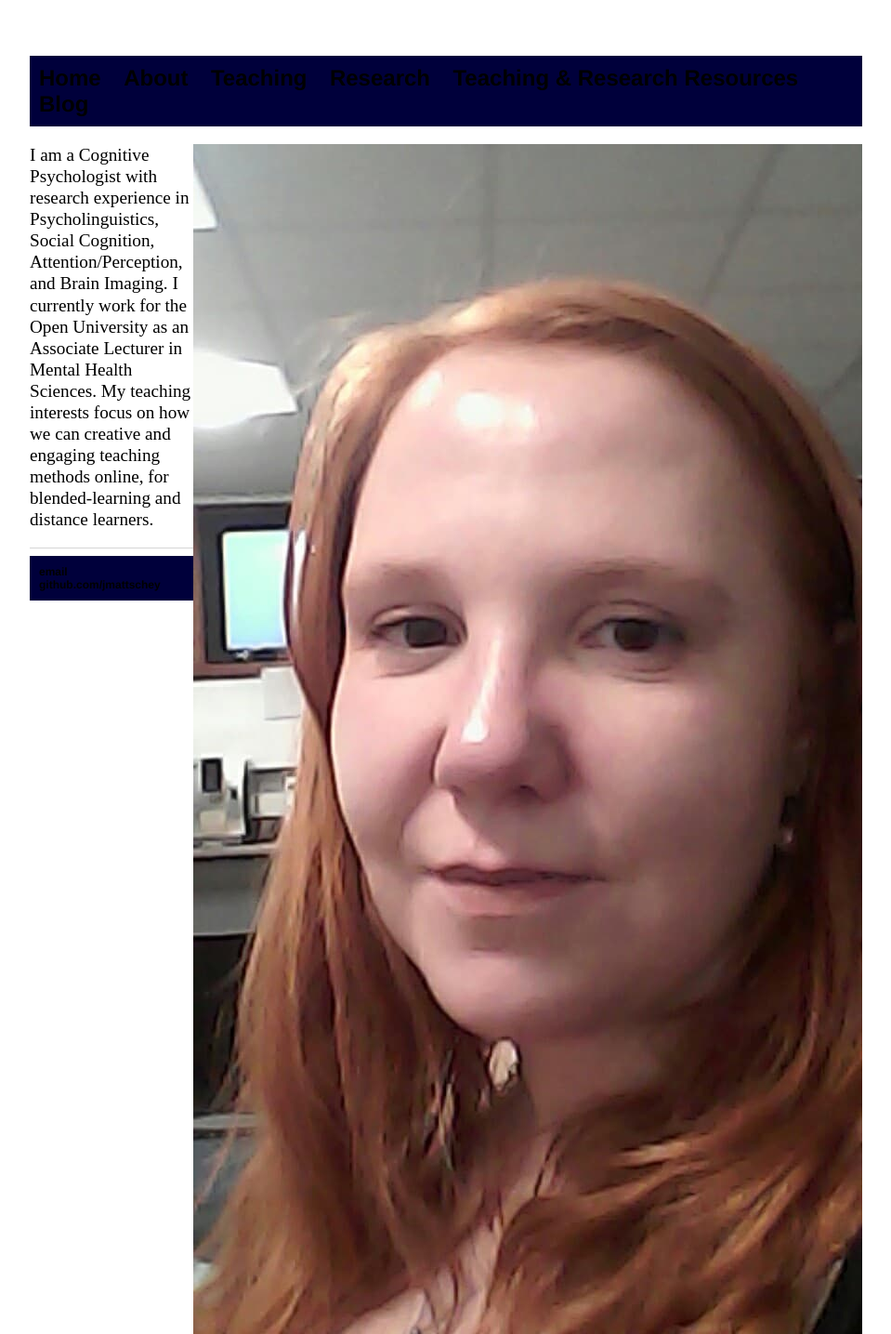
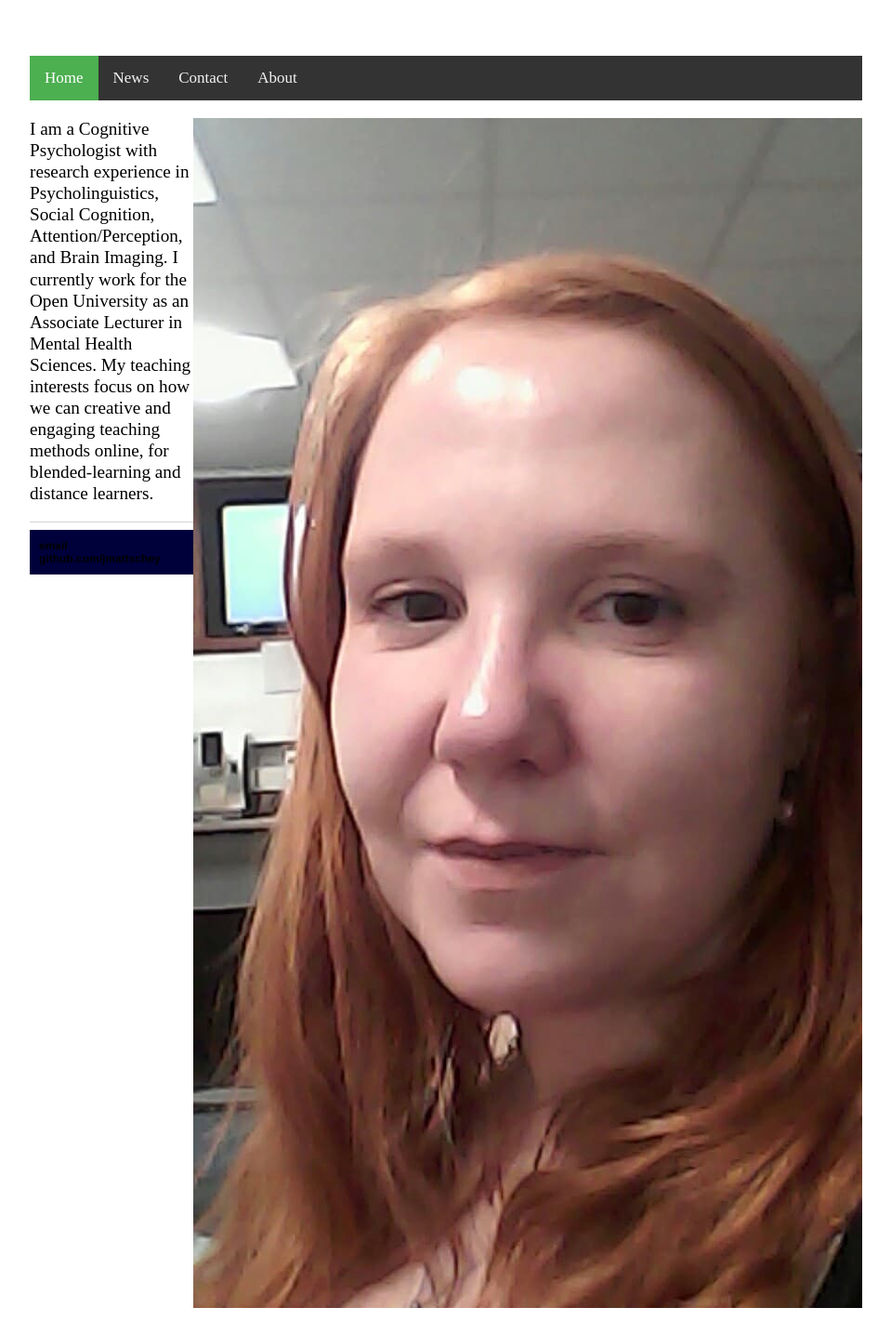
Before and after one commit to jmattschey/jmattschey.github.io, a Jekyll site: the page built from index.html, in a window 1280 px wide. Shown: the whole page at 93% size, without its empty margins (160-1119 px from the left). Built offline with Jekyll 4.4.1, drawn with Linux system fonts in a browser that asks for light colours; after the commit the page ends 1407 px from its top, so only the background shows below that.

Commit message:
Update default.html

```diff
--- a/_layouts/default.html
+++ b/_layouts/default.html
@@ -6,16 +6,13 @@
 			<link rel="stylesheet" type="text/css" href="/css/main.css">
 		</head>
 		<body>
-			<nav>
-	    		<ul>
-	        		<li><a href="/">Home</a></li>
-		        	<li><a href="/about">About</a></li>
-	        		<li><a href="/teaching">Teaching</a></li>
-	        		<li><a href="/research">Research</a></li>
-	        		<li><a href="/resources">Teaching & Research Resources</a></li>
-	        		<li><a href="/blog">Blog</a></li>
-				</ul>
-			</nav>
+
+			<div class="topnav">
+  				<a class="active" href="#home">Home</a>
+ 				<a href="#news">News</a>
+  				<a href="#contact">Contact</a>
+  				<a href="#about">About</a>
+			</div>
 			<div class="container">
 
 			{{ content }}
```
